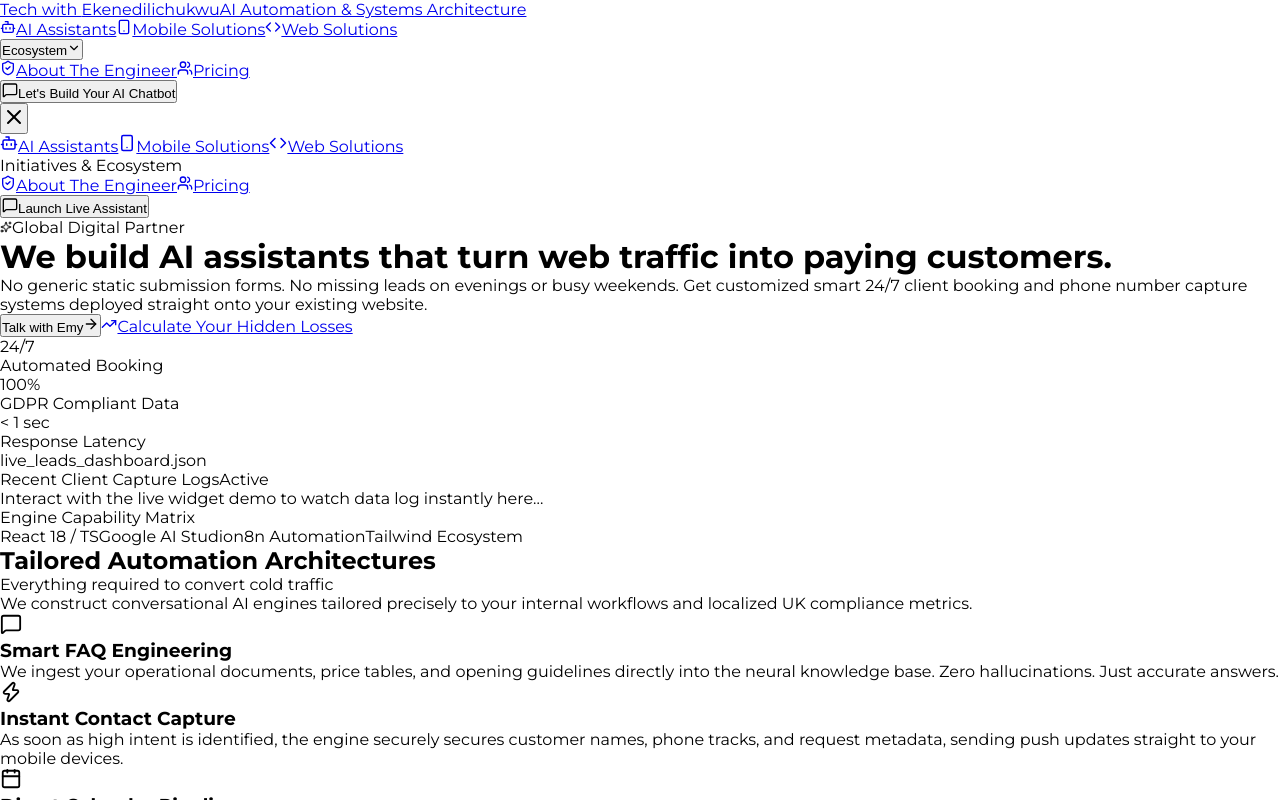
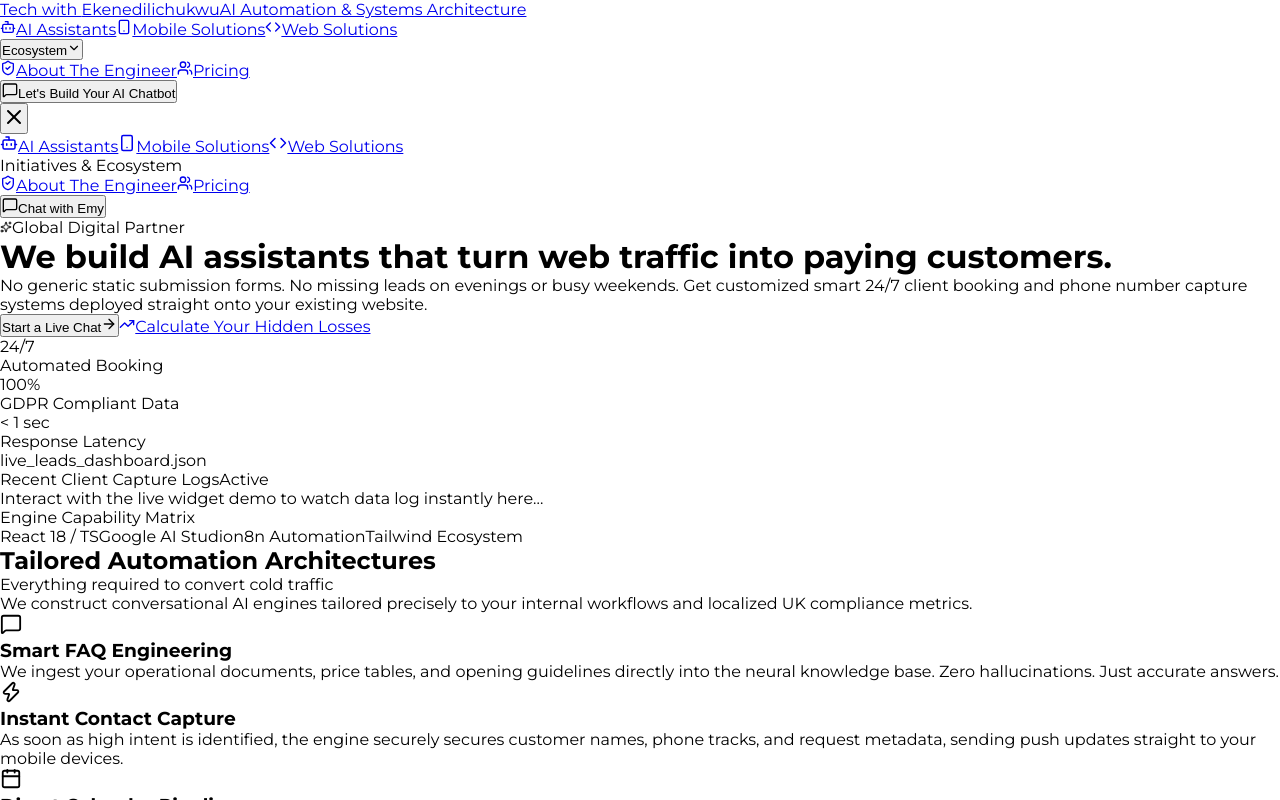
Before and after one commit to developerekene/myprofilemain, a React (Create React App) app: page / in a window 1280 px wide. Both pictures are taken after a click on the button 14 px from the left and 118 px from the top of the page. Shown: the top 800 px of the page. Built offline with nearby package versions, Linux system fonts and the light colour scheme; a web font is replaced by a local one.

Commit message:
modified emy..

```diff
--- a/src/App/UI/Components/ChatBot.tsx
+++ b/src/App/UI/Components/ChatBot.tsx
@@ -216,13 +216,13 @@ const ChatBot: React.FC = () => {
                         {chatStep === 0 && (
                             <div className="flex flex-col gap-2 pt-2 animate-in fade-in slide-in-from-bottom-2 duration-300 max-w-[85%]">
                                 <button
-                                    onClick={() => handleChoiceSelection("bot", "Build an AI chatbot like you")}
+                                    onClick={() => handleChoiceSelection("bot", "Build an AI chatbot like me")}
                                     className="w-full text-left bg-slate-900 hover:bg-slate-850 text-purple-300 border border-purple-500/10 px-3 py-2.5 rounded-xl text-[11px] font-semibold transition-all hover:translate-x-0.5"
                                 >
                                     🤖 Build an AI chatbot like you
                                 </button>
                                 <button
-                                    onClick={() => handleChoiceSelection("webapp", "Create a stunning webapp")}
+                                    onClick={() => handleChoiceSelection("webapp", "Create a stunning web-app")}
                                     className="w-full text-left bg-slate-900 hover:bg-slate-850 text-indigo-300 border border-indigo-500/10 px-3 py-2.5 rounded-xl text-[11px] font-semibold transition-all hover:translate-x-0.5"
                                 >
                                     🌐 Create a stunning webapp
--- a/src/App/UI/Components/NavbarNew.tsx
+++ b/src/App/UI/Components/NavbarNew.tsx
@@ -149,11 +149,14 @@ const NavbarNew: React.FC = () => {
 
                     {/* Call To Action Block */}
                     <button
-                        onClick={() => { setIsMenuOpen(false); setChatOpen(true); }}
+                        onClick={() => {
+                            setIsMenuOpen(false);
+                            store.dispatch(toggleChat())
+                        }}
                         className="flex items-center justify-center space-x-2 bg-gradient-to-r from-purple-600 to-indigo-600 text-white w-full py-3.5 rounded-xl font-bold text-sm shadow-xl hover:scale-[1.01] active:scale-[0.99] transition-transform"
                     >
                         <MessageSquare size={16} />
-                        <span>Launch Live Assistant</span>
+                        <span>Chat with Emy</span>
                     </button>
                 </div>
             )}
--- a/src/App/UI/Pages/LandingPage.tsx
+++ b/src/App/UI/Pages/LandingPage.tsx
@@ -77,7 +77,7 @@ export default function App() {
                                 onClick={() => store.dispatch(openChat())}
                                 className="flex items-center justify-center space-x-2 bg-white text-slate-950 px-8 py-4 rounded-xl hover:bg-slate-100 transition-all font-bold text-sm shadow-xl hover:scale-[1.01]"
                             >
-                                <span>Talk with Emy</span>
+                                <span>Start a Live Chat</span>
                                 <ArrowRight size={16} />
                             </button>
                             <a
```
